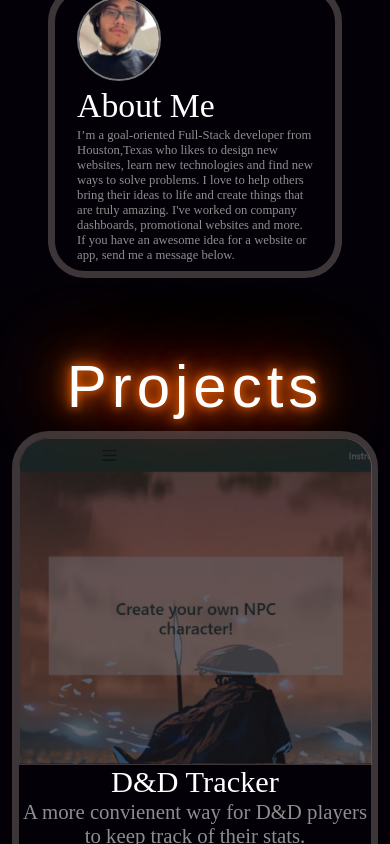
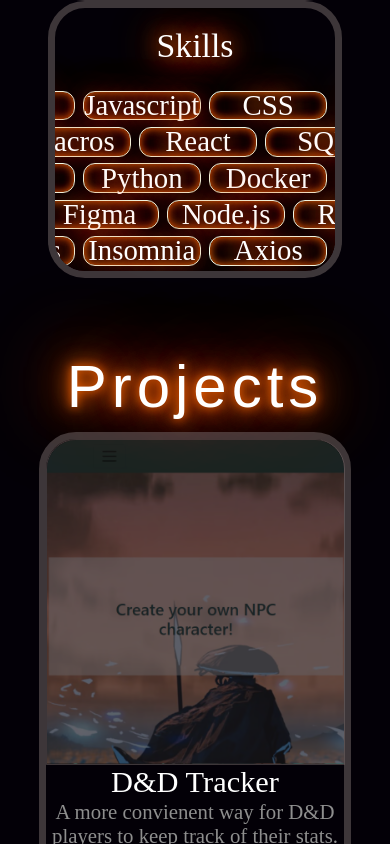
Before and after one commit to BossyLemon0/React_Portfolio, a React (Create React App) app: page / in a window 390 px wide. Shown: the part 1280-2124 px from the top of the page. Built offline with nearby package versions, Linux system fonts and the light colour scheme.

Commit message:
adds media query for my computer

```diff
--- a/src/components/About.js
+++ b/src/components/About.js
@@ -4,6 +4,9 @@ import CircleImage from './CircleImage';
 import useMediaQuery from "./customHooks/useMediaQuery"
 
 export default function About(props){
+
+    console.log(window.screen.width);
+console.log(window.screen.height);
 
     const [hoveredRow, setHoveredRow] = useState(null);
 
@@ -53,7 +56,94 @@ export default function About(props){
 
         </div>
         <div className="contentContainer">
+            {
+                isTabletorPhone ? (
+                    <>
+                    <div className="contentFrames aboutMeSize">
+                            <div className='logoSection '>
+                                <div className='aboutMesectionPadding'>
+                                <CircleImage frameColor="#8E8E8E"/>
+                                </div>
+                            </div>
+                            <div className='myInfoSection '>
+                                <div className='myInfoHeader header aboutMesectionPadding'>
+                                    About Me
+                                </div>
+                                <div className='myInfoContent content aboutMesectionPadding'>
+                                I’m a goal-oriented Full-Stack developer from Houston,Texas who likes to design new websites,
+                                learn new technologies and find new ways to solve problems. I love to help others
+                                bring their ideas to life and create things that are truly amazing. I've worked on company dashboards,
+                                promotional websites and more. If you have an awesome idea for a website or app, send me a message
+                                below.
+                                </div>
+                            </div>
+                    </div>
+                    <div className="contentFrames skillsSize">
+                        <div className="texty">
+                            <div className="skillsHeader header">
+                                <div className="underline">
+                                    Skills
+                                </div>
+                            </div>
+                            <div className={`skillsContentContainer`}>
+                                <div className={`skillRow ${hoveredRow === 'left' ? 'hover-left1' : ''} ${hoveredRow === 'right' ? 'hover-right1' : ''}`}
+                                onMouseOver={(event) => handleMouseOver(event)}
+                                onMouseOut={handleMouseOut}>
+                                    <div className="skillBox">HTML</div>
+                                    <div className="skillBox">Javascript</div>
+                                    <div className="skillBox">CSS</div>
+                                    <div className="skillBox">NoSQL</div>
+                                </div>
+                                <div className={` skillRow staggerLeft ${hoveredRow === 'left' ? 'hover-left2' : ''} ${hoveredRow === 'right' ? 'hover-right2' : ''}`}
+                                onMouseOver={(event) => handleMouseOver(event)}
+                                onMouseOut={handleMouseOut}>
+                                    <div className="skillBox">Macros</div>
+                                    <div className="skillBox">React</div>
+                                    <div className="skillBox">SQL</div>
+                                    <div className="skillBox">C#</div>
+                                </div>
+                                <div className={`skillRow staggerRight ${hoveredRow === 'left' ? 'hover-left3' : ''} ${hoveredRow === 'right' ? 'hover-right3' : ''}`}
+                                onMouseOver={(event) => handleMouseOver(event)}
+                                onMouseOut={handleMouseOut}>
+                                    <div className="skillBox">Lua</div>
+                                    <div className="skillBox">Python</div>
+                                    <div className="skillBox">Docker</div>
+                                    <div className="skillBox">Cypress</div>
+                                </div>
+                                <div className={`skillRow staggerLeftMore ${hoveredRow === 'left' ? 'hover-left4' : ''} ${hoveredRow === 'right' ? 'hover-right4' : ''}`}
+                                onMouseOver={(event) => handleMouseOver(event)}
+                                onMouseOut={handleMouseOut}>
+                                    <div className="skillBox">Figma</div>
+                                    <div className="skillBox">Node.js</div>
+                                    <div className="skillBox">REST</div>
+                                    <div className="skillBox">Socket.io</div>
+                                </div>
+                                <div className={`skillRow staggerRightMore ${hoveredRow === 'left' ? 'hover-left5' : ''} ${hoveredRow === 'right' ? 'hover-right5' : ''}`}
+                                onMouseOver={(event) => handleMouseOver(event)}
+                                onMouseOut={handleMouseOut}>
+                                    <div className="skillBox">Express</div>
+                                    <div className="skillBox">Insomnia</div>
+                                    <div className="skillBox">Axios</div>
+                                    <div className="skillBox">GraphQl</div>
+                                </div>
+                                {/* <p className="skillP">HTML</p>
+                                <p className="skillP">CSS</p>
+                                <p className="skillP">Javascript</p>
+                                <p className="skillP">SQL</p>
+                                <p className="skillP">GraphQl</p>
+                                <p className="skillP">React</p>
+                                <p className="skillP">Express</p>
+                                <p className="skillP">MongoDb</p>
+                                <p className="skillP">Express Handlebars</p>
+                                <p className="skillP">Luxon</p> */}
+                            </div>
+                        </div>
+                    </div>
+                </>
+                ) : (
 
+
+<>
 <div className="contentFrames skillsSize">
 <div className="texty">
 <div className="skillsHeader header">
@@ -134,6 +224,11 @@ export default function About(props){
     </div>
 </div>
 </div>
+</>
+                )
+            }
+
+
 
         </div>
 
--- a/src/styles/App.css
+++ b/src/styles/App.css
@@ -386,7 +386,7 @@ body{
     /* font-size: 3vh; */
     /* font-size: 2vw;   */
     font-size: clamp(1rem, 1.7vw, 1.5rem);
-    /* font-size: 120%; */
+    /* font-size: 150%; */
 }
 
 .myPictureFrame{
@@ -523,7 +523,7 @@ body{
     }
     .myInfoContent{
         /* font-size: 1.6vw; */
-        font-size: 3.1vh;
+        font-size: 2.8vh;
     }
   }
 
@@ -650,8 +650,20 @@ body{
 
       @media (max-width: 900px)and (max-height: 580px) {
         .myPictureFrame{
-            height: 3rem;
-            width: 3rem;
+            height: 5rem;
+            width: 5rem;
+        }
+        .logoSection{
+            padding: 2% 0;
+        }
+        .myInfoContent{
+            font-size: 1.65vw;
+        }
+      }
+      @media (max-width: 900px)and (max-height: 580px) {
+        .myPictureFrame{
+            height: 6rem;
+            width: 6rem;
         }
         .logoSection{
             padding: 2% 0;
@@ -669,7 +681,7 @@ body{
             padding: 2% 0;
         }
         .myInfoContent{
-            font-size: 1.5vw;
+            font-size: 1.4vw;
         }
       }
 
@@ -682,9 +694,17 @@ body{
             padding: 2% 0;
         }
         .myInfoContent{
-            font-size: 1.4vw;
+            font-size: 1.3vw;
         }
       }
+
+      @media (max-width: 991px)and (max-height: 355px) {
+        .myInfoContent{
+            font-size: 1.2vw;
+        }
+      }
+
+
       @media (max-width: 1019px)and (max-height: 400px) {
         .myPictureFrame{
             height: 5rem;
@@ -694,7 +714,7 @@ body{
             padding: 2% 0;
         }
         .myInfoContent{
-            font-size: 1.3vw;
+            font-size: 1.1vw;
         }
       }
       @media (max-width: 1019px)and (max-height: 330px) {
@@ -706,7 +726,7 @@ body{
             padding: 2% 0;
         }
         .myInfoContent{
-            font-size: 1.2vw;
+            font-size: 1vw;
         }
       }
 
@@ -726,6 +746,13 @@ body{
         }
       }
 
+      @media (min-width: 1366px) and (min-height: 599px) and (max-width: 1367px) and (max-height: 600px)  {
+
+        .myInfoContent{
+            font-size: 1.2rem;
+        }
+      }
+
   /*
   projects at width 948 and under ><><
   submit button at width 1123 and under
--- a/src/styles/Projects.css
+++ b/src/styles/Projects.css
@@ -129,17 +129,20 @@
 @media (max-width: 948px) {
   /* CSS rules for small laptops */
   .project_container_boxes{
-    width: 100vw;
+    width: 100%;
     height: auto;
+    align-items: center;
   }
   .row{
       display: flex;
       height: auto;
+      width: 80%;
   }
   .column_box{
     flex: 1 1 100%;
     height: 64vh;
-    margin: 3%;
+    margin: 4% 0;
+    width: 90%;
   }
   .project{
     height: auto;
```
Lines whose indentation alone changed are shown as unchanged.
